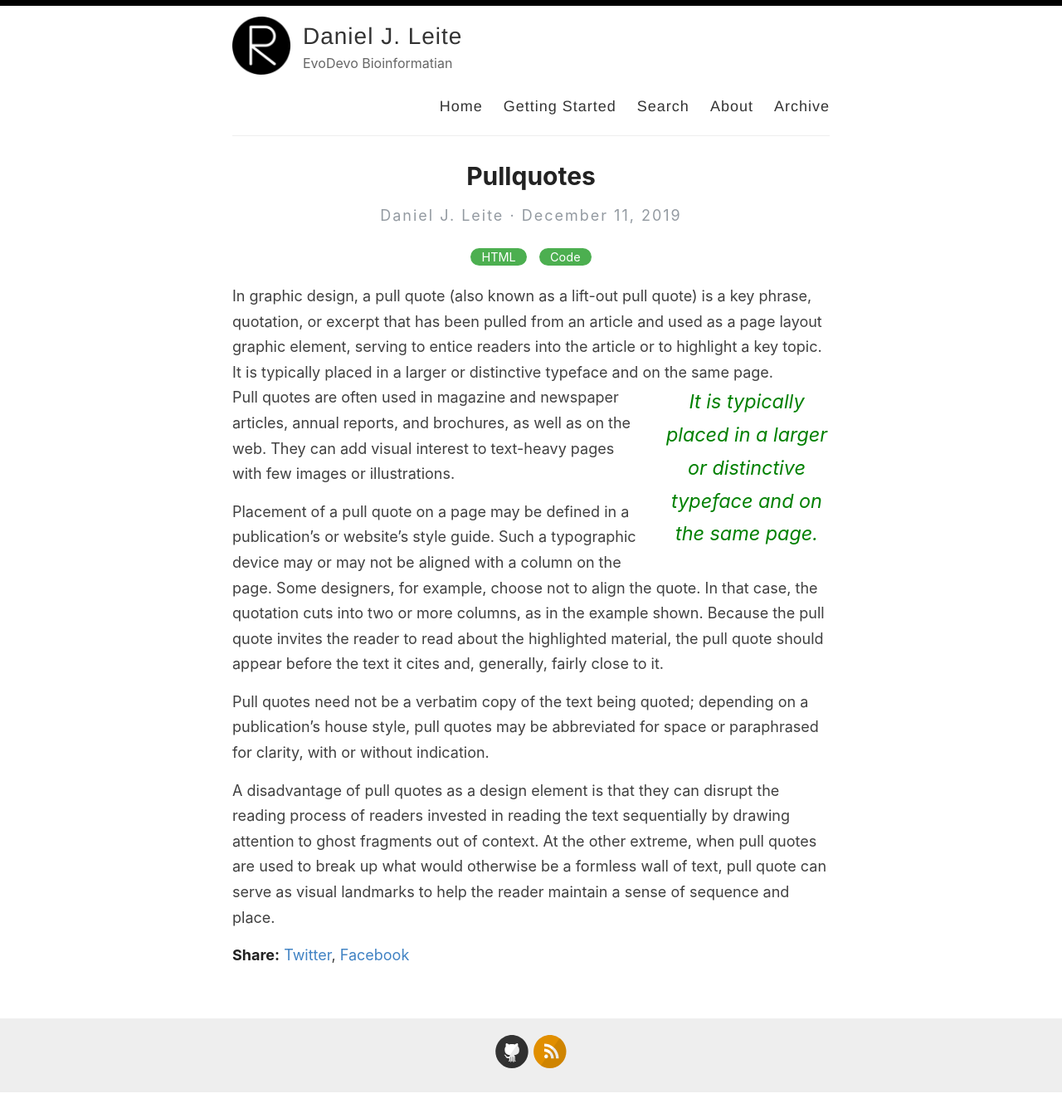
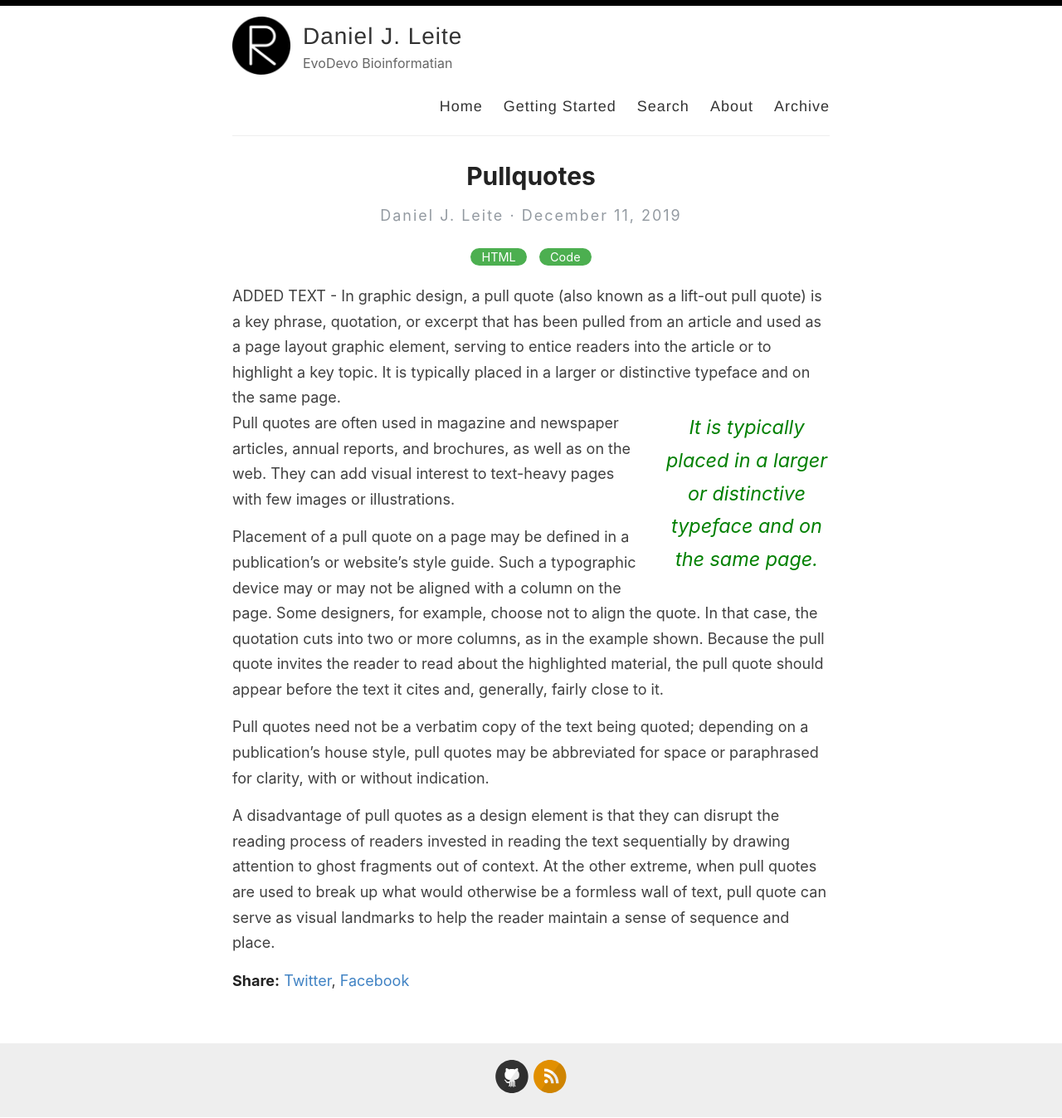
Before and after one commit to djleite/djleite.github.io, a Jekyll site: the page built from _posts/2019-12-11-pullquotes.md, in a window 1280 px wide. Shown: the whole page at 83% size. Built offline with Jekyll 4.4.1, drawn with Linux system fonts in a browser that asks for light colours; before the commit the page ends 1316 px from its top, so only the background shows below that.

Commit message:
Update 2019-12-11-pullquotes.md

```diff
--- a/_posts/2019-12-11-pullquotes.md
+++ b/_posts/2019-12-11-pullquotes.md
@@ -5,7 +5,7 @@
 excerpt: In graphic design, a pull quote (also known as a lift-out pull quote) is a key phrase, quotation, or excerpt that has been pulled from an article and used as a page layout graphic element, serving to entice readers into the article or to highlight a key topic.
 ---
 
-In graphic design, a pull quote (also known as a lift-out pull quote) is a key phrase, quotation, or excerpt that has been pulled from an article and used as a page layout graphic element, serving to entice readers into the article or to highlight a key topic. {% include pullquote.html quote="It is typically placed in a larger or distinctive typeface and on the same page." %} Pull quotes are often used in magazine and newspaper articles, annual reports, and brochures, as well as on the web. They can add visual interest to text-heavy pages with few images or illustrations.
+ADDED TEXT - In graphic design, a pull quote (also known as a lift-out pull quote) is a key phrase, quotation, or excerpt that has been pulled from an article and used as a page layout graphic element, serving to entice readers into the article or to highlight a key topic. {% include pullquote.html quote="It is typically placed in a larger or distinctive typeface and on the same page." %} Pull quotes are often used in magazine and newspaper articles, annual reports, and brochures, as well as on the web. They can add visual interest to text-heavy pages with few images or illustrations.
 
 Placement of a pull quote on a page may be defined in a publication's or website's style guide. Such a typographic device may or may not be aligned with a column on the page. Some designers, for example, choose not to align the quote. In that case, the quotation cuts into two or more columns, as in the example shown. Because the pull quote invites the reader to read about the highlighted material, the pull quote should appear before the text it cites and, generally, fairly close to it.
 
```
